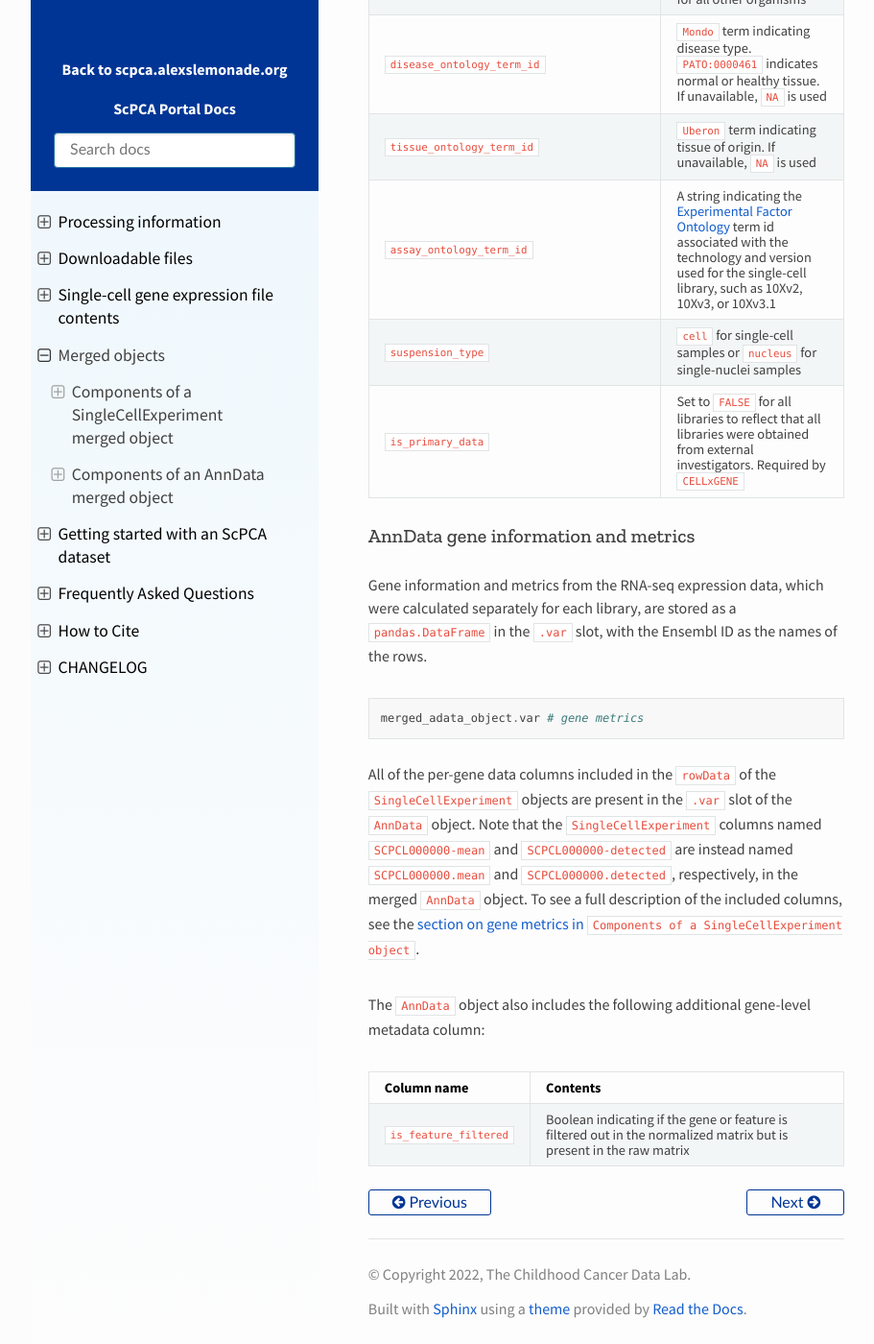
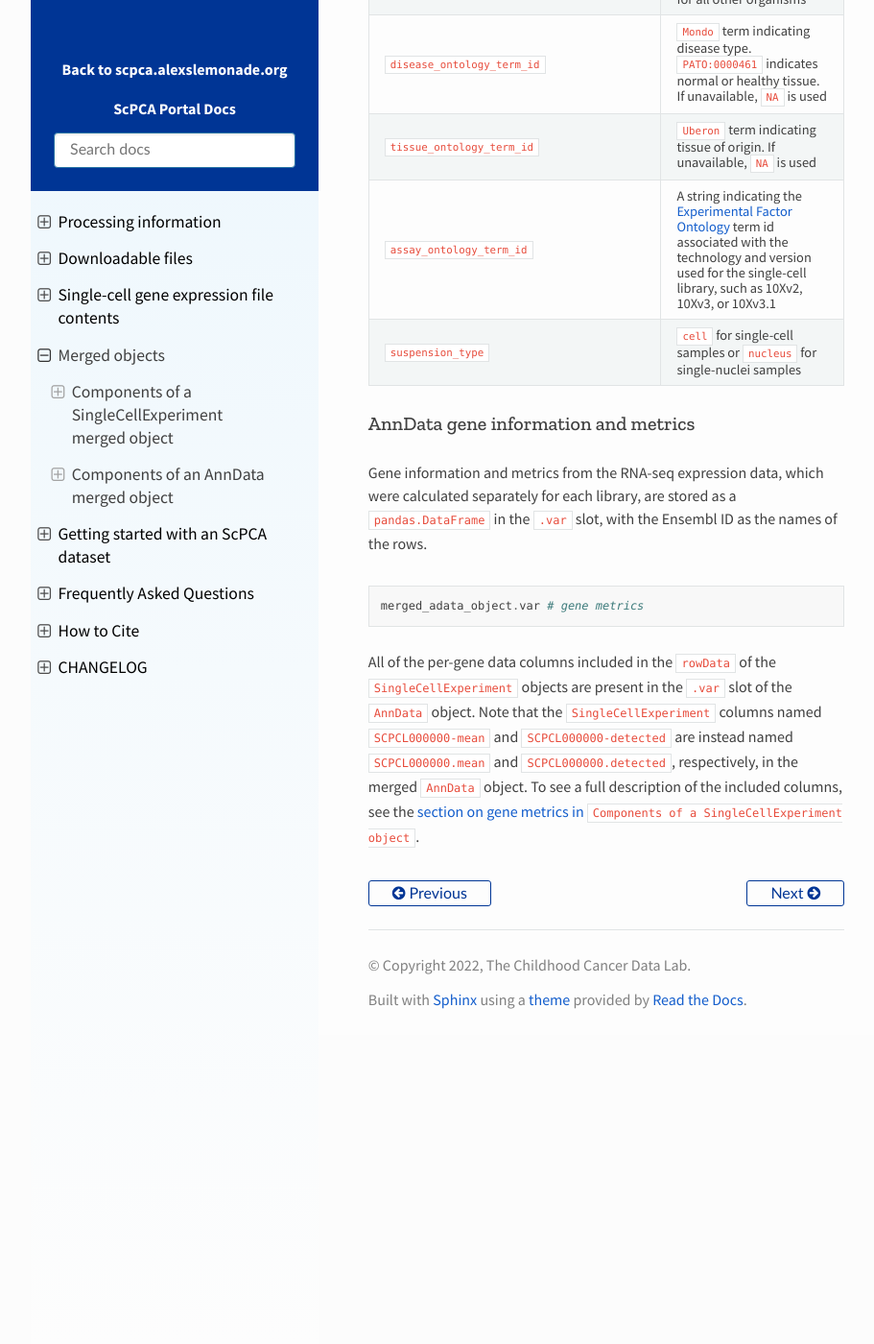
Before and after one commit to DongzeHE/scpca-docs, a Sphinx documentation site: the page built from docs/merged_objects.md, in a window 1280 px wide and 1400 px high, scrolled down 17753 px. Shown: the whole window at 96% size, without its empty margins (158-1069 px from the left). Built offline with Sphinx 7.4.7 and the Read the Docs theme 2.0.0, drawn with Linux system fonts in a browser that asks for light colours; after the commit the page ends 18831 px from its top, so only the background shows below that.

Commit message:
remove is_primary_data and is_feature_filtered

```diff
--- a/docs/merged_objects.md
+++ b/docs/merged_objects.md
@@ -405,7 +405,6 @@ The `AnnData` object also includes the following additional cell-level metadata
 | `tissue_ontology_term_id`                  | [`Uberon`](http://obofoundry.org/ontology/uberon.html) term indicating tissue of origin. If unavailable, `NA` is used                                                                                                                     |
 | `assay_ontology_term_id`                   | A string indicating the [Experimental Factor Ontology](https://www.ebi.ac.uk/ols/ontologies/efo) term id associated with the technology and version used for the single-cell library, such as 10Xv2, 10Xv3, or 10Xv3.1                    |
 | `suspension_type`                          | `cell` for single-cell samples or `nucleus` for single-nuclei samples                                                                                                                                                                     |
-| `is_primary_data`                          | Set to `FALSE` for all libraries to reflect that all libraries were obtained from external investigators. Required by `CELLxGENE`                                                                                                         |
 
 
 ### AnnData gene information and metrics
@@ -419,9 +418,3 @@ merged_adata_object.var # gene metrics
 All of the per-gene data columns included in the `rowData` of the `SingleCellExperiment` objects are present in the `.var` slot of the `AnnData` object.
 Note that the `SingleCellExperiment` columns named `SCPCL000000-mean` and `SCPCL000000-detected` are instead named `SCPCL000000.mean` and `SCPCL000000.detected`, respectively, in the merged `AnnData` object.
 To see a full description of the included columns, see the [section on gene metrics in `Components of a SingleCellExperiment object`](#singlecellexperiment-gene-information-and-metrics).
-
-The `AnnData` object also includes the following additional gene-level metadata column:
-
-| Column name   | Contents                                                         |
-| ------------- | ---------------------------------------------------------------- |
-| `is_feature_filtered` | Boolean indicating if the gene or feature is filtered out in the normalized matrix but is present in the raw matrix     |
```
